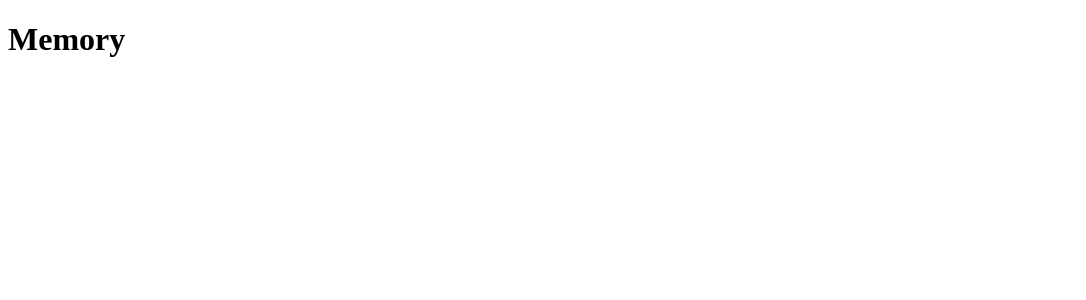
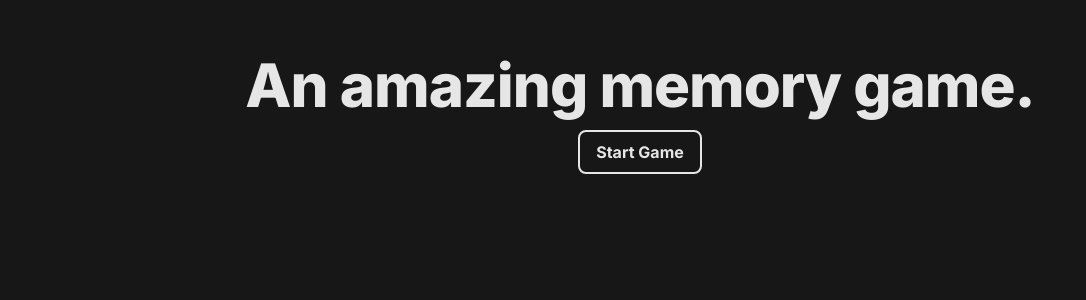
Before and after one commit to MatildaMared/react-memory, a React (Vite) app: page / in a window 1280 px wide. Shown: the top 300 px of the page, without its empty margins (0-1086 px from the left). Built offline with nearby package versions, Linux system fonts and the light colour scheme.

Commit message:
add global basic styling

```diff
--- a/index.html
+++ b/index.html
@@ -4,6 +4,12 @@
 		<meta charset="UTF-8" />
 		<link rel="icon" type="image/svg+xml" href="/src/favicon.svg" />
 		<meta name="viewport" content="width=device-width, initial-scale=1.0" />
+		<link rel="preconnect" href="https://fonts.googleapis.com" />
+		<link rel="preconnect" href="https://fonts.gstatic.com" crossorigin />
+		<link
+			href="https://fonts.googleapis.com/css2?family=Inter:wght@200;300;400;500;600;700;800;900&display=swap"
+			rel="stylesheet"
+		/>
 		<title>Memory Game 👑</title>
 	</head>
 	<body>
--- a/package.json
+++ b/package.json
@@ -8,7 +8,8 @@
   },
   "dependencies": {
     "react": "^17.0.0",
-    "react-dom": "^17.0.0"
+    "react-dom": "^17.0.0",
+    "styled-components": "^5.3.3"
   },
   "devDependencies": {
     "@vitejs/plugin-react": "^1.0.0",
--- a/src/App.jsx
+++ b/src/App.jsx
@@ -1,11 +1,28 @@
 import { useState } from "react";
+import styled from "styled-components";
+import Button from "./components/Button";
 
 function App() {
 	return (
-		<div className="App">
-			<h1>Memory</h1>
-		</div>
+		<Wrapper>
+			<Heading>An amazing memory game.</Heading>
+			<Button>Start Game</Button>
+		</Wrapper>
 	);
 }
 
+const Wrapper = styled.div`
+	max-width: 860px;
+	margin: 40px auto;
+  display: flex;
+  flex-direction: column;
+  align-items: center;
+`;
+
+const Heading = styled.h1`
+	font-size: 60px;
+	font-weight: 800;
+	letter-spacing: -1px;
+`;
+
 export default App;
--- /dev/null
+++ b/src/components/Button.jsx
@@ -0,0 +1,24 @@
+import React from "react";
+import styled from "styled-components";
+
+function Button(props) {
+	return <Wrapper>{props.children}</Wrapper>;
+}
+
+const Wrapper = styled.button`
+  background: none;
+  border: 2px solid var(--color-light);
+  font: inherit;
+  color: inherit;
+  font-weight: 700;
+  cursor: pointer;
+  font-size: 1rem;
+  padding: 8px 16px;
+  border-radius: 8px;
+
+  &:hover {
+    background-color: mediumpurple;
+  }
+`
+
+export default Button;
--- a/src/main.jsx
+++ b/src/main.jsx
@@ -1,10 +1,12 @@
 import React from "react";
 import ReactDOM from "react-dom";
 import App from "./App";
+import GlobalStyles from "./styling/GlobalStyles";
 
 ReactDOM.render(
 	<React.StrictMode>
 		<App />
+		<GlobalStyles />
 	</React.StrictMode>,
 	document.getElementById("root")
 );
--- /dev/null
+++ b/src/styling/GlobalStyles.jsx
@@ -0,0 +1,90 @@
+import React from "react";
+import { createGlobalStyle } from "styled-components";
+
+export default createGlobalStyle`
+// Variables
+:root {
+  --font-primary: "Inter", sans-serif;
+
+  --color-dark: hsla(0, 0%, 9%, 1.0);
+  --color-light: hsla(0, 0%, 90%, 1.0);
+}
+
+  /* Box sizing rules */
+*,
+*::before,
+*::after {
+  box-sizing: border-box;
+}
+
+/* Remove default margin */
+body,
+h1,
+h2,
+h3,
+h4,
+p,
+figure,
+blockquote,
+dl,
+dd {
+  margin: 0;
+}
+
+/* Remove list styles on ul, ol elements with a list role, which suggests default styling will be removed */
+ul[role='list'],
+ol[role='list'] {
+  list-style: none;
+}
+
+/* Set core root defaults */
+html:focus-within {
+  scroll-behavior: smooth;
+}
+
+/* Set core body defaults */
+body {
+  min-height: 100vh;
+  text-rendering: optimizeSpeed;
+  line-height: 1.5;
+  background-color: var(--color-dark);
+  font-family: var(--font-primary);
+  color: var(--color-light);
+}
+
+/* A elements that don't have a class get default styles */
+a:not([class]) {
+  text-decoration-skip-ink: auto;
+}
+
+/* Make images easier to work with */
+img,
+picture {
+  max-width: 100%;
+  display: block;
+}
+
+/* Inherit fonts for inputs and buttons */
+input,
+button,
+textarea,
+select {
+  font: inherit;
+}
+
+/* Remove all animations, transitions and smooth scroll for people that prefer not to see them */
+@media (prefers-reduced-motion: reduce) {
+  html:focus-within {
+   scroll-behavior: auto;
+  }
+
+  *,
+  *::before,
+  *::after {
+    animation-duration: 0.01ms !important;
+    animation-iteration-count: 1 !important;
+    transition-duration: 0.01ms !important;
+    scroll-behavior: auto !important;
+  }
+}
+`;
```
Also changed, not shown: 1 other file (tests, documents, lock files or other folders).
